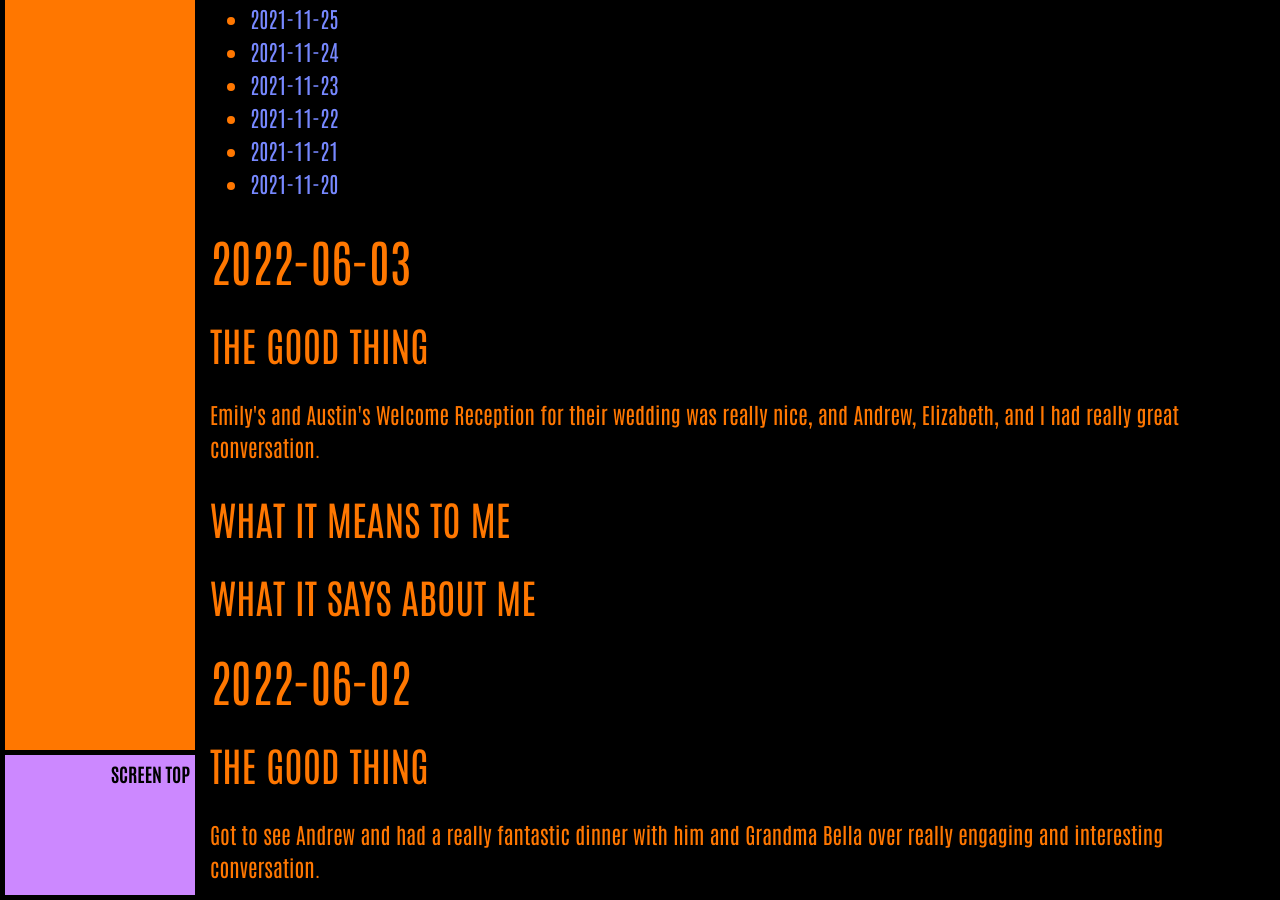
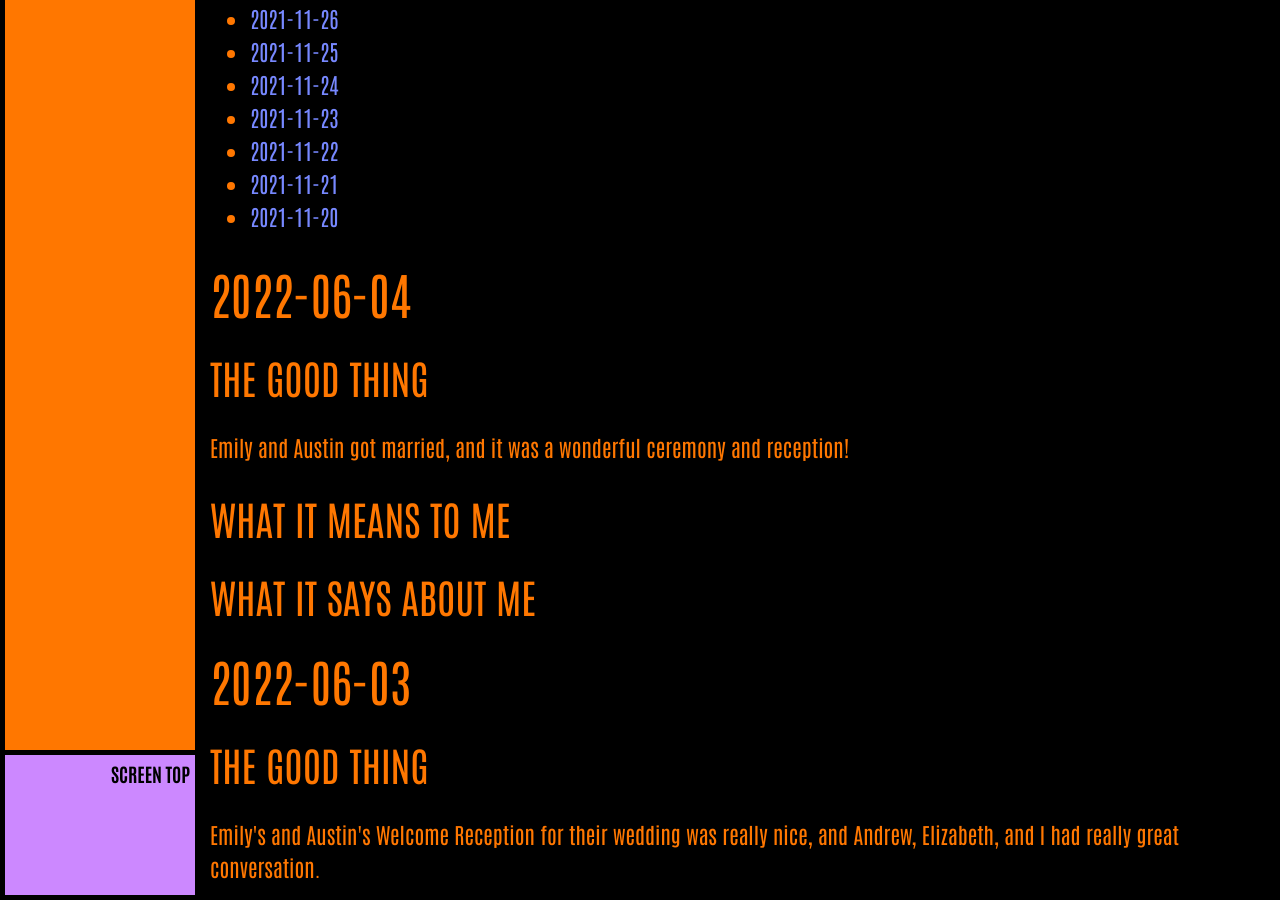
Before and after one commit to ArthurZey/arthurzey.github.io, a Jekyll site: the page built from _pages/one-good-thing.md, in a window 1280 px wide and 900 px high, scrolled down 4312 px. Built offline with Jekyll 4.4.1, drawn with Linux system fonts in a browser that asks for light colours; some of the changed text lies outside the part shown.

Commit message:
added stub for 2022-06-04

```diff
--- a/_pages/one-good-thing.md
+++ b/_pages/one-good-thing.md
@@ -12,6 +12,15 @@
 * TOC
 {:toc}
 {::options toc_levels="2" /}
+
+## 2022-06-04
+### The Good Thing
+Emily and Austin got married, and it was a wonderful ceremony and reception!
+### What It Means to Me
+
+### What It Says about Me
+
+
 
 ## 2022-06-03
 ### The Good Thing
```
Also changed, not shown: other parts of _pages/one-good-thing.md (+1 -1 lines).
